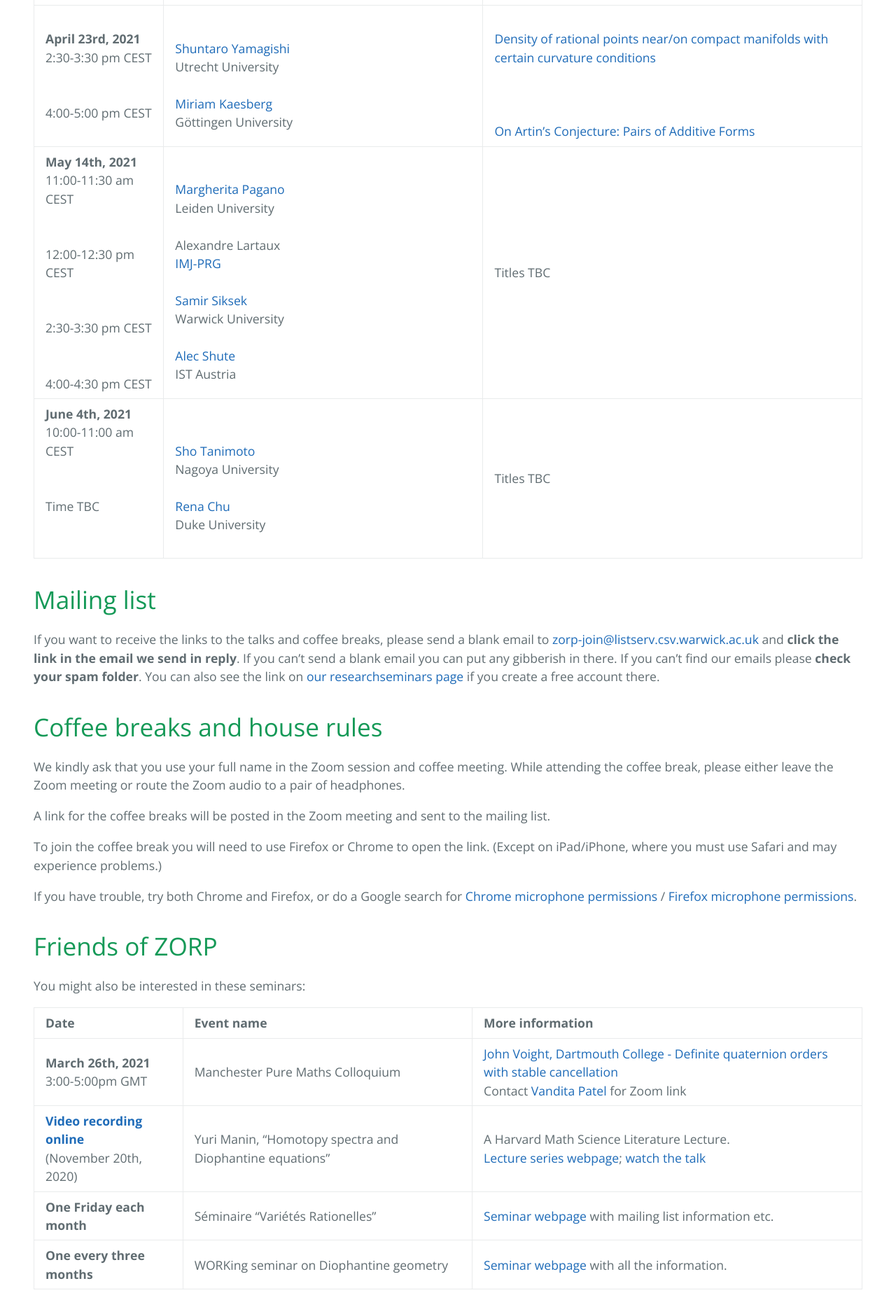
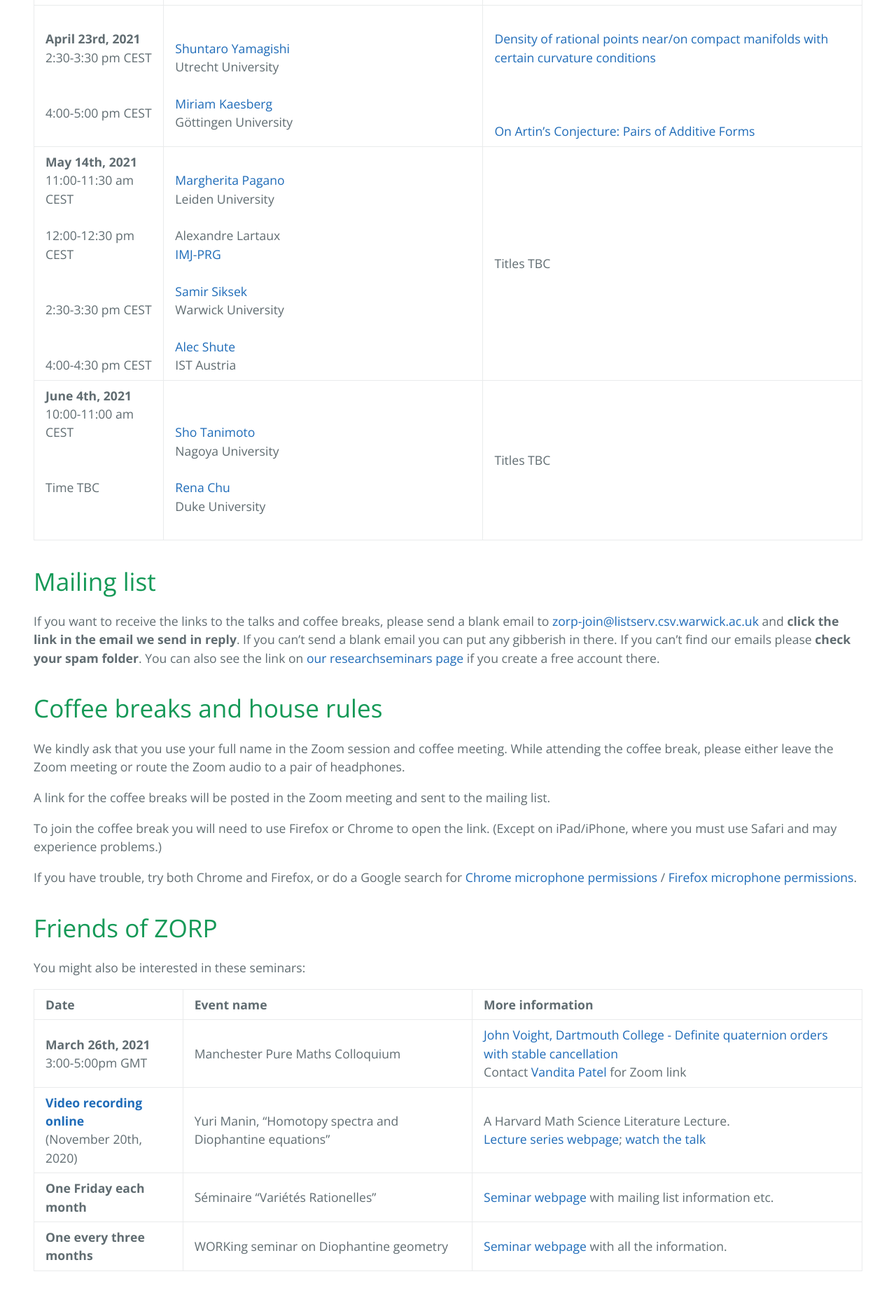
Before and after one commit to zoom-on-rational-points/zoom-on-rational-points.github.io, a Jekyll site: the page built from index.md, in a window 1280 px wide. Shown: the part 1671-3531 px from the top of the page at 70% size. Built offline with Jekyll 4.4.1, drawn with Linux system fonts in a browser that asks for light colours; our own code applies the rules of GitHub Pages for plain Markdown files.

```diff
--- a/index.md
+++ b/index.md
@@ -18,7 +18,7 @@ The seminar meets on one Friday every month with two talks, at **2:30-3:30 pm  P
 | **February 19th, 2021** <br>2:30-3:30 pm CET <br><br> <br> 4:00-5:00 pm CET <br>| <br><a href ="https://webusers.imj-prg.fr/ratko.darda">Ratko Darda</a> <br> Paris University (Paris 7) <br><br>   <a href="https://personal-homepages.mis.mpg.de/winter/">Rosa Winter</a> <br>Max Planck Institute for Mathematics in the Sciences (Leipzig) | <br><a href="https://zoom-on-rational-points.github.io/abstractRD">Manin conjecture for algebraic stacks</a><br><a href="slidesRD.pdf" style="font-weight:bold">Slides</a> and <a href="https://www.youtube.com/watch?v=ZJfP1TI6soQ" style="font-weight:bold">recording of the talk</a><br><br><a href="https://zoom-on-rational-points.github.io/abstractRW">Density of rational points on a family of del Pezzo surfaces of degree 1</a><br><a href="slidesRW.pdf" style="font-weight:bold">Slides</a> and <a href="https://www.youtube.com/watch?v=CdR8nMqoGoE" style="font-weight:bold">recording of the talk</a>|
 | **March 19th, 2021** <br>2:30-3:30 pm CET <br><br> <br> 4:00-5:00 pm CET <br> | <br><a href="https://sites.google.com/site/damarishomepage/">Damaris Schindler</a><br> G&ouml;ttingen University <br><br><a href="https://sites.google.com/a/uic.edu/ardahuseyindemirhan/">Arda Huseyin Demirhan</a><br> University of Illinois at Chicago | <br><a href="https://zoom-on-rational-points.github.io/abstractDS">Campana points on toric varieties</a><br> <a href="slidesDS.pdf" style="font-weight:bold">Slides</a><br><br> <a href="https://zoom-on-rational-points.github.io/abstractAD">Distribution of Rational Points on Toric Varieties: A Multi-Height Approach</a><br> <a href="slidesAD.pdf" style="font-weight:bold">Slides</a> and <a href="https://www.youtube.com/watch?v=W7ImcXOykro&ab_channel=EfthymiosSofos" style="font-weight:bold">recording of the talk</a>|
 | **April 23rd, 2021** <br>2:30-3:30 pm CEST <br><br> <br> 4:00-5:00 pm CEST <br> | <br><a href="https://www.uu.nl/staff/SYamagishi">Shuntaro Yamagishi</a><br> Utrecht University <br><br><a href="https://sites.google.com/view/miriam-kaesberg/home">Miriam Kaesberg</a><br> G&ouml;ttingen University | <br><a href="https://zoom-on-rational-points.github.io/abstractSY">Density of rational points near/on compact manifolds with certain curvature conditions</a><br> <br><br><br><a href="https://zoom-on-rational-points.github.io/abstractMK">On Artin's Conjecture: Pairs of Additive Forms</a><br>|
-| **May 14th, 2021** <br>11:00-11:30 am CEST <br><br><br>12:00-12:30 pm CEST<br><br><br>2:30-3:30 pm CEST<br><br><br>4:00-4:30 pm CEST <br>| <br><a href="https://www.universiteitleiden.nl/en/staffmembers/margherita-pagano#tab-1">Margherita Pagano</a><br> Leiden University <br><br>Alexandre Lartaux<br><a href="https://www.imj-prg.fr">IMJ-PRG</a><br><br><a href="https://homepages.warwick.ac.uk/staff/S.Siksek/">Samir Siksek</a><br>Warwick University<br><br><a href="https://ist.ac.at/en/research/browning-group/">Alec Shute</a><br>IST Austria  |  Titles TBC|
+| **May 14th, 2021** <br>11:00-11:30 am CEST <br><br>12:00-12:30 pm CEST<br><br><br>2:30-3:30 pm CEST<br><br><br>4:00-4:30 pm CEST <br>| <br><a href="https://www.universiteitleiden.nl/en/staffmembers/margherita-pagano#tab-1">Margherita Pagano</a><br> Leiden University <br><br>Alexandre Lartaux<br><a href="https://www.imj-prg.fr">IMJ-PRG</a><br><br><a href="https://homepages.warwick.ac.uk/staff/S.Siksek/">Samir Siksek</a><br>Warwick University<br><br><a href="https://ist.ac.at/en/research/browning-group/">Alec Shute</a><br>IST Austria  |  Titles TBC|
 | **June 4th, 2021** <br>10:00-11:00 am CEST <br><br><br> Time TBC<br><br><br>| <br><a href="https://shotanimoto.wordpress.com">Sho Tanimoto</a><br> Nagoya University <br><br><a href="https://scholars.duke.edu/person/rena.chu">Rena Chu</a><br>Duke University |  Titles TBC|
 
 
```
